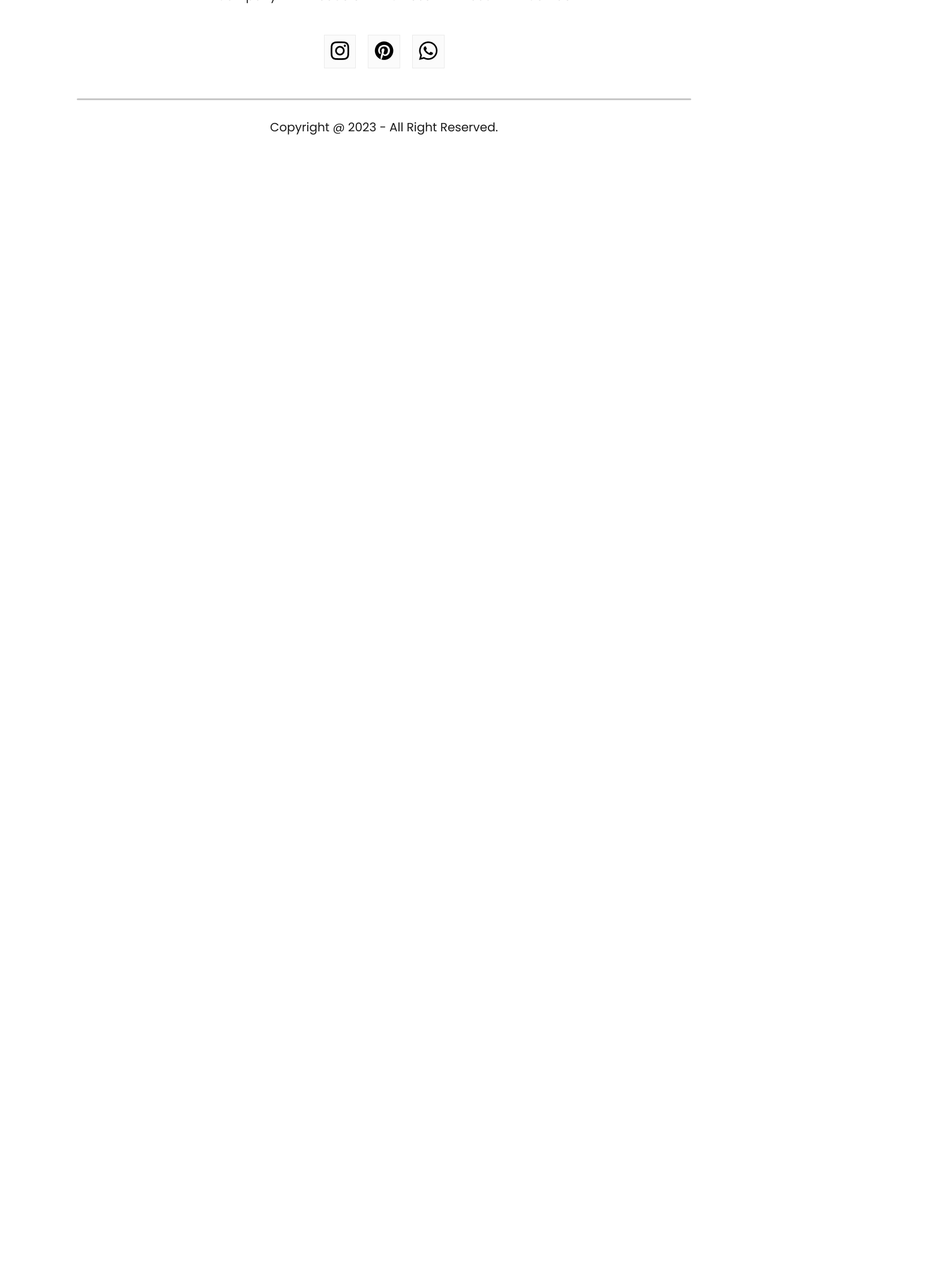
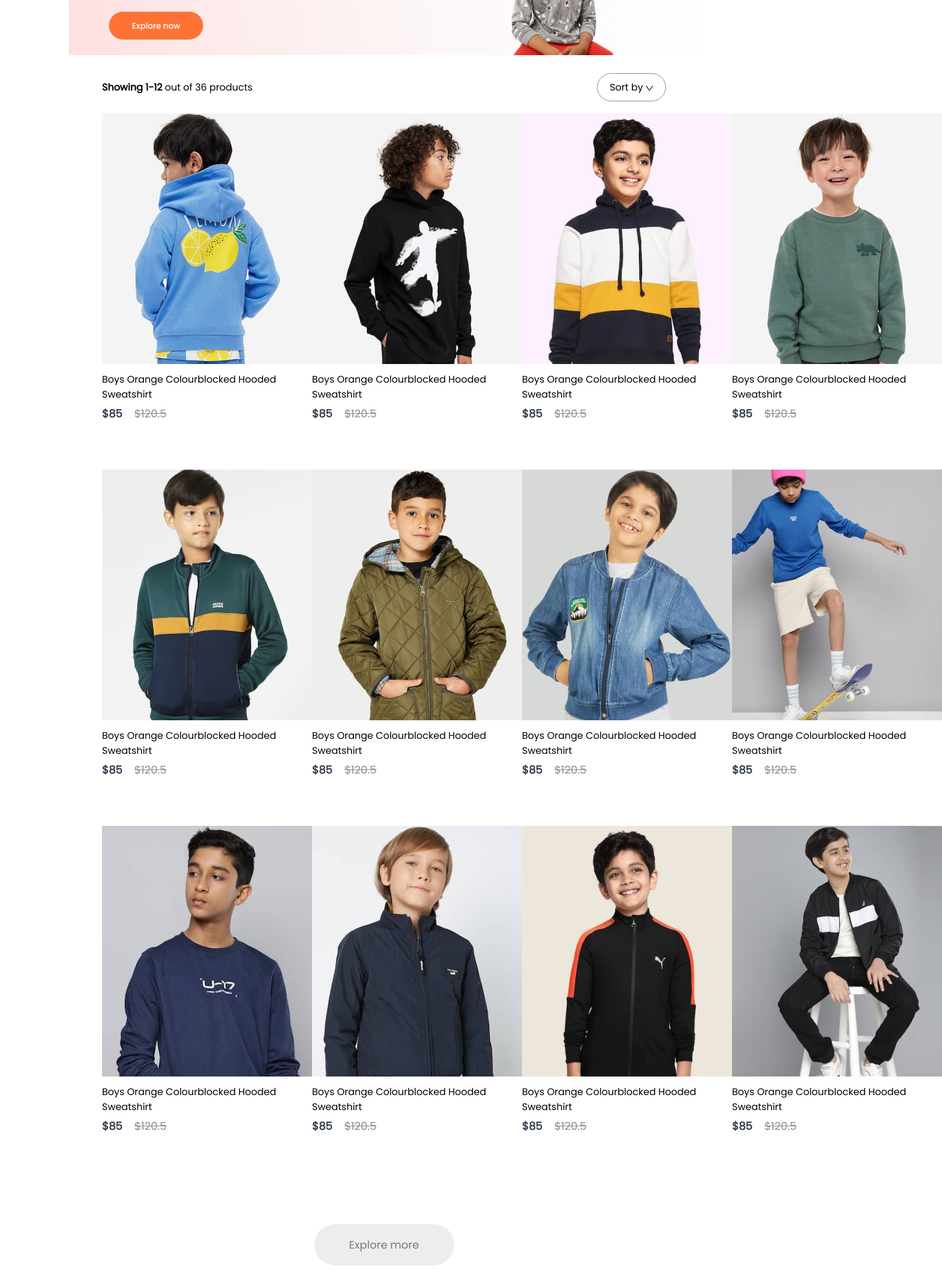
Before and after one commit to DenisPavlik/clothing_shop, a React (Create React App) app: page /kids in a window 1280 px wide. Shown: the part 260-2406 px from the top of the page at 60% size, 1570 px wide, since content can reach past the window. Before the commit the page ends 800 px from the top, so only its background shows below. Built offline with nearby package versions, Linux system fonts and the light colour scheme.

Commit message:
ShopCategory page is ready

```diff
--- a/src/App.js
+++ b/src/App.js
@@ -2,11 +2,14 @@
 import Navbar from "./Components/Navbar/Navbar";
 import { BrowserRouter, Routes, Route } from "react-router-dom";
 import Shop from "./Pages/Shop";
-import ShopCategiry from "./Pages/ShopCategiry";
+import ShopCategory from "./Pages/ShopCategory";
 import Product from "./Pages/Product";
 import Cart from "./Pages/Cart";
 import LoginSignup from "./Pages/LoginSignup";
 import Footer from "./Components/Footer/Footer";
+import men_banner from './Components/Assets/banner_mens.png'
+import woman_banner from './Components/Assets/banner_women.png'
+import kids_banner from './Components/Assets/banner_kids.png'
 
 function App() {
   return (
@@ -15,9 +18,9 @@
         <Navbar />
         <Routes>
           <Route path="/" element={<Shop />} />
-          <Route path="/mens" element={<ShopCategiry category="men" />} />
-          <Route path="/womens" element={<ShopCategiry category="women" />} />
-          <Route path="/kids" element={<ShopCategiry category="kid" />} />
+          <Route path="/mens" element={<ShopCategory banner={men_banner} category="men" />} />
+          <Route path="/womens" element={<ShopCategory banner={woman_banner} category="women" />} />
+          <Route path="/kids" element={<ShopCategory banner={kids_banner} category="kid" />} />
           <Route path="/product" element={<Product/>}>
             <Route path=":productId" element={<Product/>} />
           </Route>
--- /dev/null
+++ b/src/Context/ShopContext.jsx
@@ -0,0 +1,16 @@
+import React, { createContext } from "react";
+import all_product from "../Components/Assets/all_product"
+
+export const ShopContext = createContext(null);
+
+const ShopContextProvider = (props) => {
+  const contextValue = {all_product};
+
+  return (
+    <ShopContext.Provider value={contextValue}>
+      {props.children}
+    </ShopContext.Provider>
+  )
+}
+
+export default ShopContextProvider;
--- /dev/null
+++ b/src/Pages/CSS/ShopCategory.css
@@ -0,0 +1,43 @@
+.shopcategory-banner {
+  display: block;
+  margin: 30px auto;
+  width: 82%;
+}
+
+.shopcategory-indexSort {
+  display: flex;
+  margin: 0px 170px;
+  justify-content: space-between;
+  align-items: center;
+}
+
+.shopcategory-sort {
+  padding: 10px 20px;
+  border-radius: 40px;
+  border: 1px solid #888;
+}
+
+.shopcategory-indexSort p span {
+  font-weight: 600;
+}
+
+.shopcategory-products {
+  margin: 20px 170px;
+  display: grid;
+  grid-template-columns: 1fr 1fr 1fr 1fr;
+  row-gap: 80px;
+}
+
+.shopcategory-loadmore {
+  display: flex;
+  justify-content: center;
+  align-items: center;
+  margin: 150px auto;
+  width: 233px;
+  height: 69px;
+  border-radius: 75px;
+  background: #ededed;
+  color: #787878;
+  font-size: 18px;
+  font-weight: 500;
+}
--- a/src/Pages/ShopCategiry.jsx
+++ /dev/null
@@ -1,11 +0,0 @@
-import React from 'react'
-
-const ShopCategiry = () => {
-  return (
-    <div>
-
-    </div>
-  )
-}
-
-export default ShopCategiry
--- /dev/null
+++ b/src/Pages/ShopCategory.jsx
@@ -0,0 +1,36 @@
+import React, { useContext } from 'react'
+import './CSS/ShopCategory.css'
+import { ShopContext } from '../Context/ShopContext'
+import dropdown_icon from '../Components/Assets/dropdown_icon.png'
+import Item from '../Components/Item/Item';
+
+const ShopCategory = (props) => {
+  const {all_product} = useContext(ShopContext);
+  return (
+    <div className='shop-category'>
+      <img className='shopcategory-banner' src={props.banner} alt="" />
+      <div className="shopcategory-indexSort">
+        <p>
+          <span>Showing 1-12</span> out of 36 products
+        </p>
+        <div className="shopcategory-sort">
+          Sort by <img src={dropdown_icon} alt="" />
+        </div>
+      </div>
+      <div className="shopcategory-products">
+        {all_product.map((item, i)=> {
+          if (props.category === item.category) {
+            return <Item key={i} id={item.id} name={item.name} image={item.image} new_price={item.new_price} old_price={item.old_price} />
+          } else {
+            return null;
+          }
+        })}
+      </div>
+      <div className="shopcategory-loadmore">
+        Explore more
+      </div>
+    </div>
+  )
+}
+
+export default ShopCategory
--- a/src/index.js
+++ b/src/index.js
@@ -3,12 +3,13 @@
 import './index.css';
 import App from './App';
 import reportWebVitals from './reportWebVitals';
+import ShopContextProvider from './Context/ShopContext';
 
 const root = ReactDOM.createRoot(document.getElementById('root'));
 root.render(
-  <React.StrictMode>
+  <ShopContextProvider>
     <App />
-  </React.StrictMode>
+  </ShopContextProvider>
 );
 
 // If you want to start measuring performance in your app, pass a function
```
